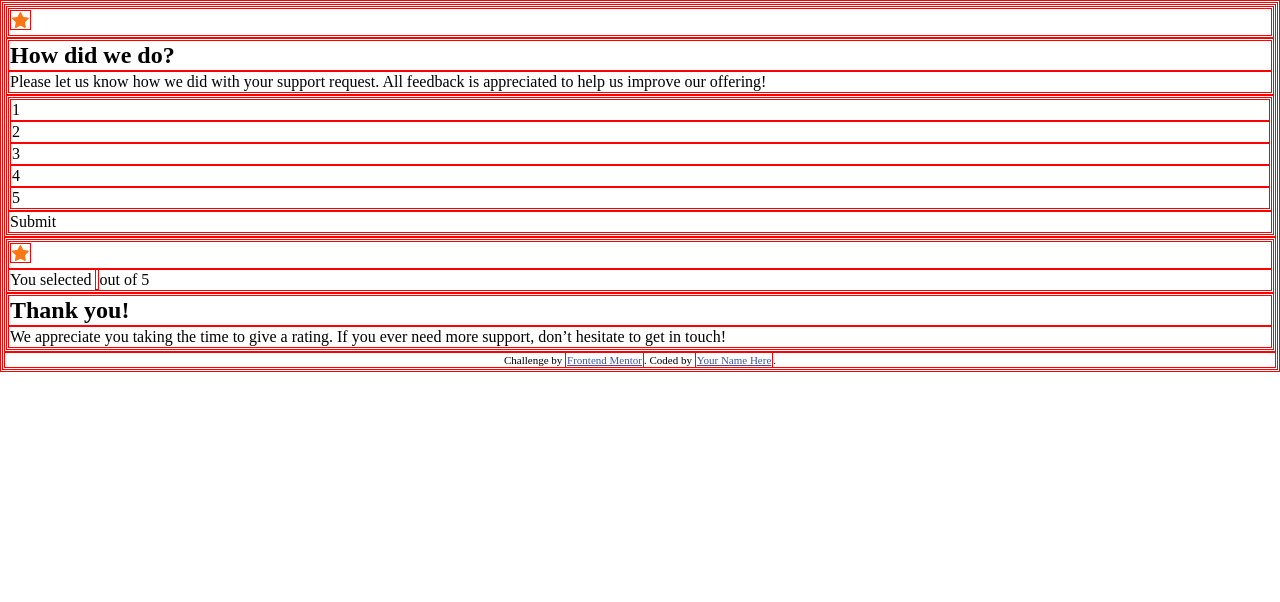
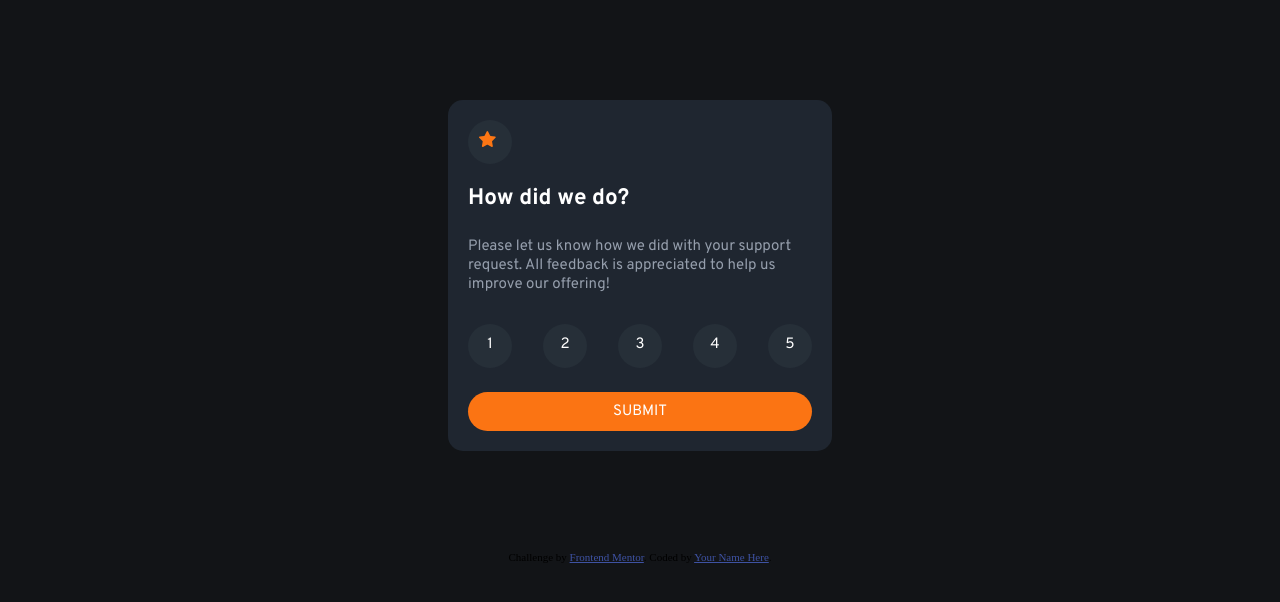
Before and after one commit to singhyuvraj97/interactive-rating-component, a plain HTML site: page index.html in a window 1280 px wide. Drawn offline with Linux system fonts and the light colour scheme.

Commit message:
added rate, capture and submit score function

```diff
--- a/app.js
+++ b/app.js
@@ -0,0 +1,69 @@
+const rates = document.querySelectorAll(".rates");
+
+//rating hover effect
+let hoverRates = document.querySelectorAll(".rates:hover");
+
+for(let i = 0; i < hoverRates.length; i++){
+  hoverRates[i].style.backgroundColor = "hsl(25, 97%, 53%)";
+  hoverRates[i].style.color ="hsl(0, 0%, 100%)";
+}
+
+//rating record functionality
+
+let rating = 0;
+
+for(let i = 0; i< rates.length; i++){
+  rates[i].addEventListener("click",disp);
+}
+
+function disp(){
+  let parent = this.parentNode;
+  let listCont = parent.querySelectorAll(".rates");
+  for(let i = 0; i < listCont.length; i++){
+    listCont[i].style.backgroundColor = "rgba(38,47,56,1)";
+  }
+  this.style.backgroundColor = "hsl(217, 12%, 63%)";
+  txt = this.firstChild.firstChild;
+  rating = txt.nodeValue;
+}
+
+
+
+//Submit button functionality
+const btn = document.getElementById("subBtn");
+btn.addEventListener("click", dispBack);
+
+function dispBack() {
+  //text align after card rotates
+  document.body.style.textAlign = "center";
+  //selecting cards to display
+  let hoverCard = document.querySelector("#ratingCardHover");
+  let ratingCard = document.querySelector(".ratingCard");
+  let ratingSelect = document.querySelector("#ratingSelected");
+  ratingSelect.innerHTML = rating;
+  hoverCard.style.display = "block";
+  ratingCard.style.display = "none";
+
+  setHead();
+
+}
+
+//hover card selector
+function hoverCard(){
+  let ratingCardHover = document.querySelector("#ratingCardHover");
+  return ratingCardHover;
+}
+
+//submission page head formatting
+function setHead(){
+  let ratingCardHover = hoverCard();
+  let hoverCardHead = ratingCardHover.querySelector("h1");
+  hoverCardHead.style.marginBottom = "18px";
+  hoverCardHead.style.marginTop = "28px";
+}
+
+//submission page card padding formatting
+function setPadding(){
+  let ratingCardHover = hoverCard();
+  ratingCardHover.style.padding = "36px 30px";
+}
--- a/index.html
+++ b/index.html
@@ -29,41 +29,53 @@
   </head>
   <body>
 
-    <!--Before rating selected-->
+    <!--card before rating is selected-->
     <main class="ratingCard">
-      <header>
+      <!--card header section-->
+      <header class="ratingCardHead">
         <div class="iconCont"><img src="./images/icon-star.svg" /></div>
       </header>
-      <section>
+
+      <!--card body section-->
+      <section class="ratingCardBody">
         <h1>How did we do?</h1>
         <p>
           Please let us know how we did with your support request. All feedback
           is appreciated to help us improve our offering!
         </p>
       </section>
-      <footer>
-        <ul>
-          <li>1</li>
-          <li>2</li>
-          <li>3</li>
-          <li>4</li>
-          <li>5</li>
+
+      <!--card footer section-->
+      <footer class="ratingCardFoot">
+        <ul >
+          <li class="rates"><span>1</span></li>
+          <li class="rates"><span>2</span></li>
+          <li class="rates"><span>3</span></li>
+          <li class="rates"><span>4</span></li>
+          <li class="rates"><span>5</span></li>
         </ul>
-        <p>Submit</p>
+        <p id="subBtn">Submit</p>
       </footer>
     </main>
 
-    <!-- After rating selected -->
-    <main class="ratingCardHover">
-      <header>
-        <div class="iconCont"><img src="./images/icon-star.svg" /></div>
-        <p>You selected <span id="ratingSelected"></span> out of 5</p>
+    <!--card after rating is selected -->
+    <main id="ratingCardHover" class="ratingCard">
+      <!--card header section-->
+      <header class="ratingCardHead">
+        <div id="bigImage">
+          <img src="./images/illustration-thank-you.svg">
+        </div>
+        <p id="receivedRating" >
+          You selected <span id="ratingSelected"></span> out of 5
+        </p>
       </header>
-      <section>
+
+      <!--card body section-->
+      <section class="ratingCardBody">
         <h1>Thank you!</h1>
         <p>
           We appreciate you taking the time to give a rating. If you ever need
-          more support, don’t hesitate to get in touch!
+          more support, don't hesitate to get in touch!
         </p>
       </section>
     </main>
--- a/st.css
+++ b/st.css
@@ -1,6 +1,105 @@
+@import url('https://fonts.googleapis.com/css2?family=Overpass:wght@400;700&display=swap');
+
 *{
   margin: 0px;
-  padding: 1px;
+  padding: 0px;
   box-sizing: border-box;
-  border: 1px solid red;
+  /* border: 1px solid red; */
 }
+
+body{
+  background-color: hsl(216, 12%, 8%);
+}
+
+.ratingCard{
+  border-radius: 15px;
+  padding: 20px;
+  font-family: 'Overpass', sans-serif;
+  color: hsl(0, 0%, 100%);
+  font-size: 15px;
+  margin: 100px auto;
+  max-width: 30%;
+  min-width: 310px;
+  background-color: rgba(31,38,48,1);
+}
+
+.ratingCardHead{
+  margin-bottom: 20px;
+}
+
+.iconCont{
+  border-radius: 50%;
+  width: 44px;
+  height: 44px;
+  background-color: rgba(38,47,56,1);
+  text-align: center;
+  padding: 11px;
+}
+
+.iconCont img{
+  display: block;
+}
+
+.ratingCardBody{
+  margin-bottom: 30px;
+}
+
+.ratingCardBody h1{
+  margin-bottom: 24px;
+}
+
+.ratingCardBody p{
+  color: hsl(217, 12%, 63%);
+}
+
+.ratingCardFoot ul{
+  margin-bottom: 24px;
+  display: flex;
+  justify-content: space-between;
+
+}
+
+.ratingCardFoot ul li{
+  text-align: center;
+  list-style: none;
+  border-radius: 50%;
+  width: 44px;
+  height: 44px;
+  background-color: rgba(38,47,56,1);
+  cursor: pointer;
+}
+
+.ratingCardFoot ul li span{
+  display: block;
+  width: min-content;
+  margin: 25% auto;
+}
+
+#subBtn{
+  background-color: hsl(25, 97%, 53%);
+  text-align: center;
+  padding: 10px;
+  border-radius: 20px;
+  text-transform: uppercase;
+  cursor: pointer;
+}
+
+#subBtn:hover{
+  background-color: hsl(0, 0%, 100%);
+  color: hsl(25, 97%, 53%);
+}
+
+#ratingCardHover{
+  display: none;
+}
+
+#receivedRating{
+  margin-top: 30px;
+  background-color: rgba(38,47,56,1);
+  padding: 10px 20px;
+  width: max-content;
+  margin-left: auto;
+  margin-right: auto;
+  border-radius: 20px;
+  color:hsl(25, 97%, 53%);
+}
```
